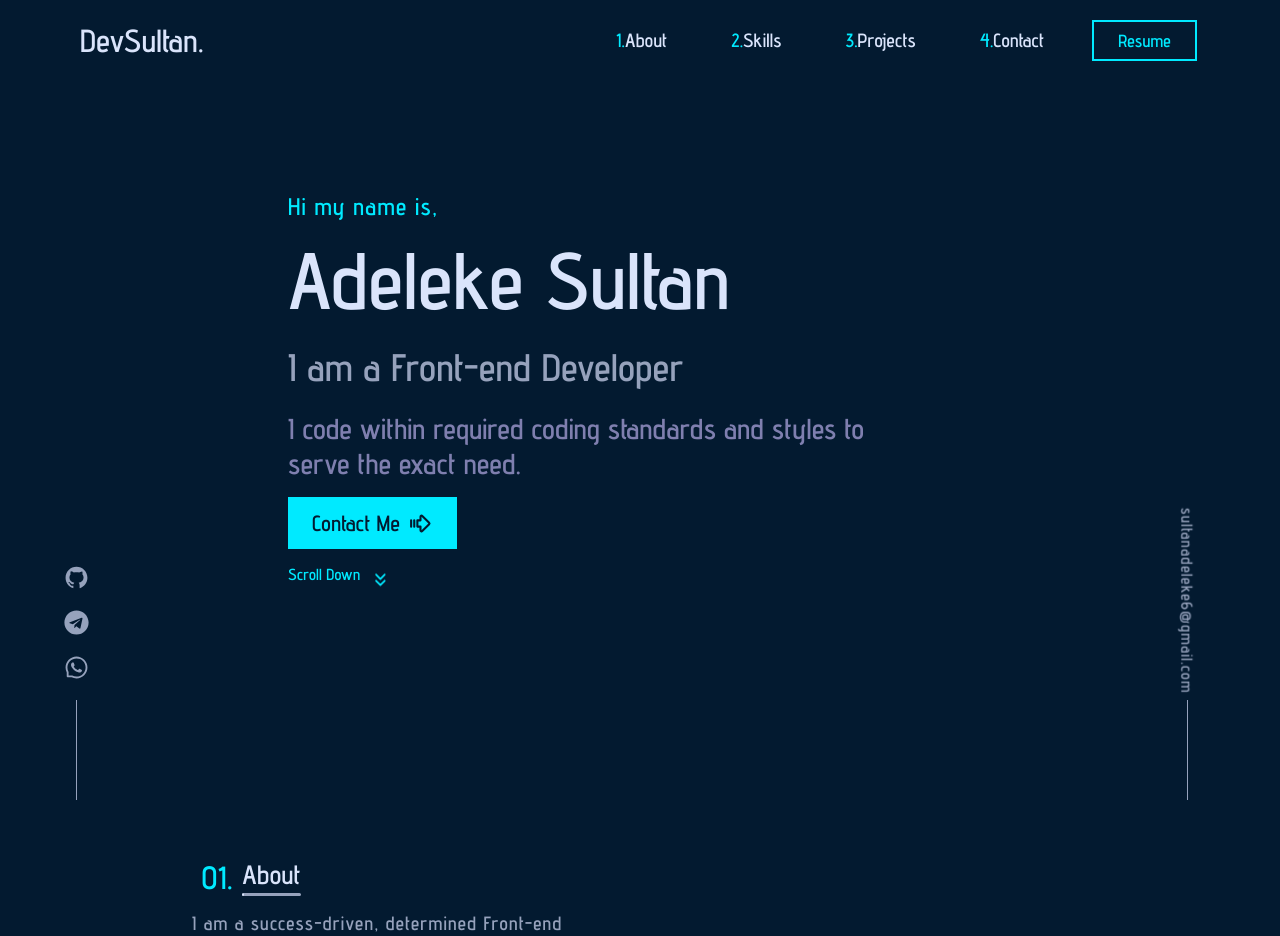
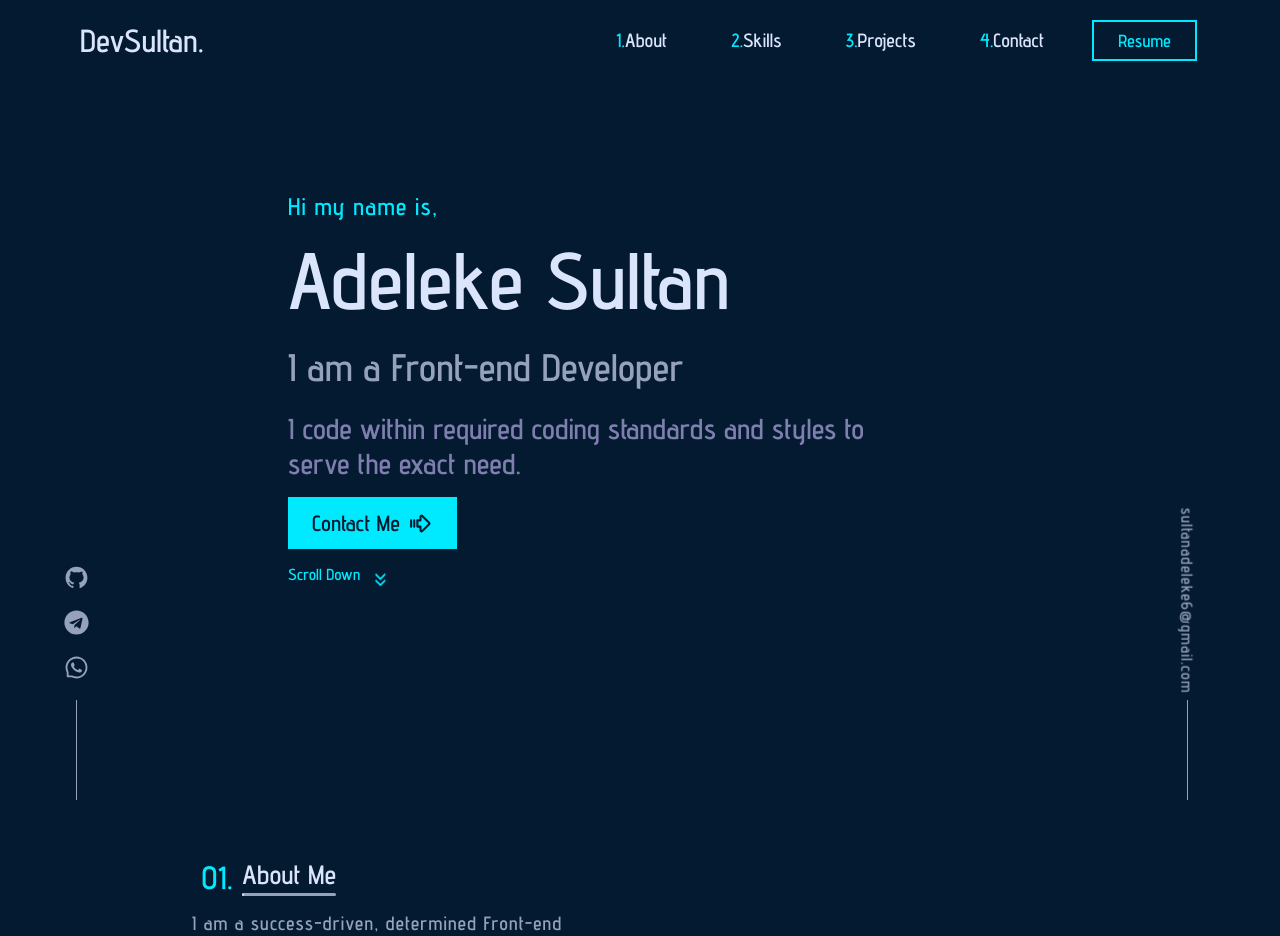
Before and after one commit to sultyl/DevSultan, a React (Create React App) app: page / in a window 1280 px wide. Shown: the top 936 px of the page. Built offline with nearby package versions, Linux system fonts and the light colour scheme; grey boxes are pictures that could not be loaded.

Commit message:
Update About.jsx

```diff
--- a/src/Components/About Section/About.jsx
+++ b/src/Components/About Section/About.jsx
@@ -9,7 +9,7 @@ const About = () => {
 
       <div className="sectionTitle">
         <span className="titleNumber">01.</span>
-        <h5 className="titleText">About
+        <h5 className="titleText">About Me
         <div className="underline"><span></span></div>
         </h5>
       </div>
```
